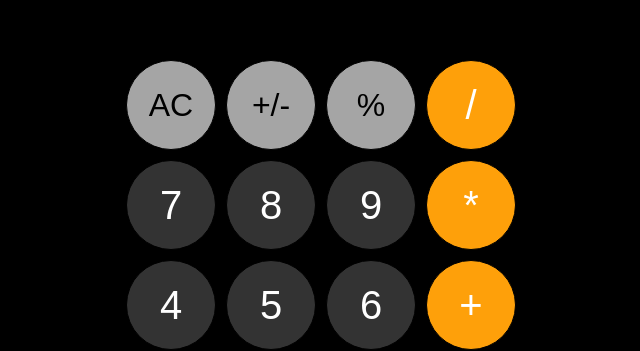
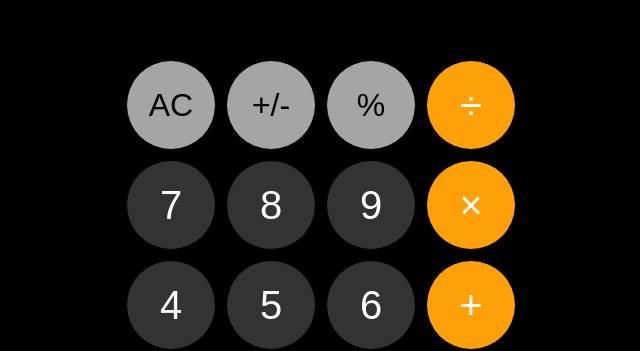
Before and after one commit to jaehyeogi/calculator, a plain HTML site: page index.html in a window 1280 px wide. Shown: the part 145-496 px from the top of the page, 319-959 px from the left. Drawn offline with Linux system fonts and the light colour scheme.

Commit message:
Update index.html

```diff
--- a/index.html
+++ b/index.html
@@ -18,11 +18,11 @@
       <button data-all-clear class="first-row">AC</button>
       <button data-plusminus class="first-row">+/-</button>
       <button data-percent class="first-row">%</button>
-          <button data-operation class="fourth-column" onclick="changeColor1();" id="op1">/</button>
+      <button data-operation class="fourth-column" onclick="changeColor1();" id="op1">÷</button>
       <button data-number>7</button>
       <button data-number>8</button>
       <button data-number>9</button>
-          <button data-operation class="fourth-column" onclick="changeColor2();" id="op2">*</button>
+      <button data-operation class="fourth-column" onclick="changeColor2();" id="op2">×</button>
       <button data-number>4</button>
       <button data-number>5</button>
       <button data-number>6</button>
@@ -35,8 +35,5 @@
       <button data-number>.</button>
       <button data-equals class="fourth-column" onclick="changeColor();">=</button>
    </div>
-       <script>
-
-       </script>
 </body>
 </html>
```
Lines whose indentation alone changed are shown as unchanged.
